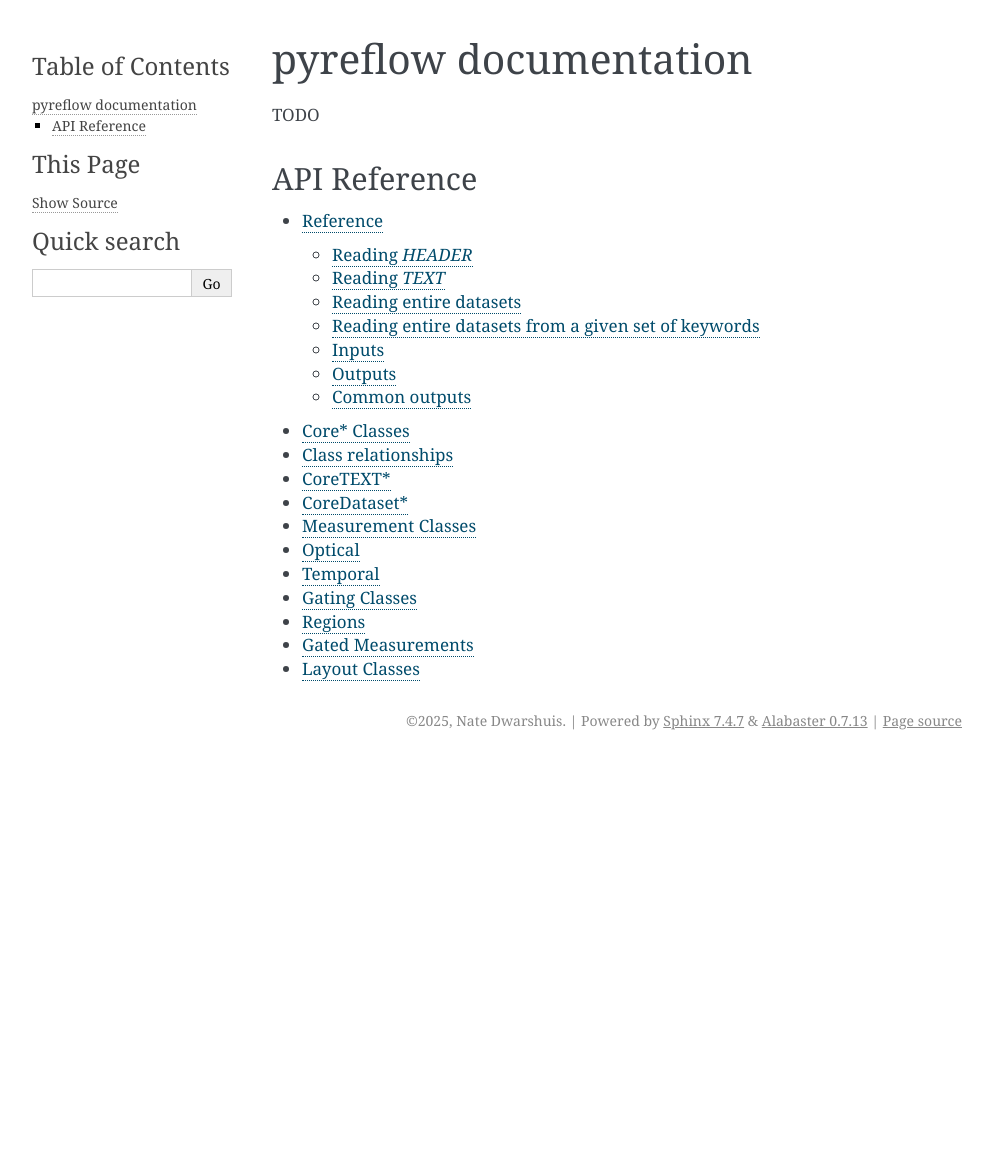
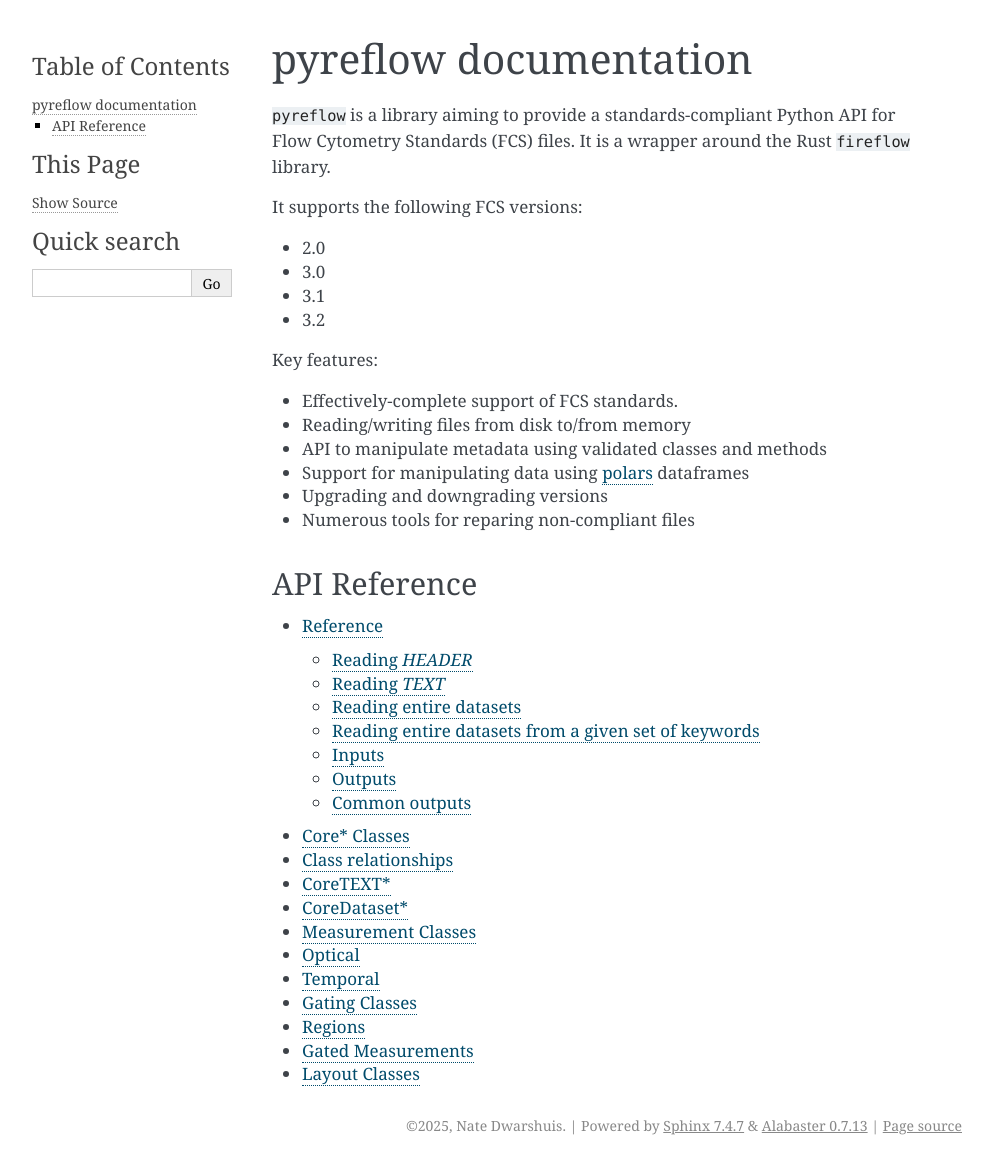
Before and after one commit to usnistgov/fireflow, a Sphinx documentation site: the page built from pyreflow/docs/source/index.rst, in a window 1280 px wide. Shown: the whole page, without its empty margins (148-1141 px from the left). Built offline with Sphinx 7.4.7, drawn with Linux system fonts in a browser that asks for light colours; before the commit the page ends 900 px from its top, so only the background shows below that.

Commit message:
ADD some nice intro stuff

```diff
--- a/pyreflow/docs/source/index.rst
+++ b/pyreflow/docs/source/index.rst
@@ -1,7 +1,28 @@
 pyreflow documentation
 ======================
 
-TODO
+``pyreflow`` is a library aiming to provide a standards-compliant Python API for
+Flow Cytometry Standards (FCS) files. It is a wrapper around the Rust
+``fireflow`` library.
+
+It supports the following FCS versions:
+
+* 2.0
+* 3.0
+* 3.1
+* 3.2
+
+Key features:
+
+* Effectively-complete support of FCS standards.
+* Reading/writing files from disk to/from memory
+* API to manipulate metadata using validated classes and methods
+* Support for manipulating data using `polars`_ dataframes
+* Upgrading and downgrading versions
+* Numerous tools for reparing non-compliant files
+
+.. _polars: https://docs.pola.rs/api/python/stable/reference/dataframe/index.html
+
 
 API Reference
 -------------
```
